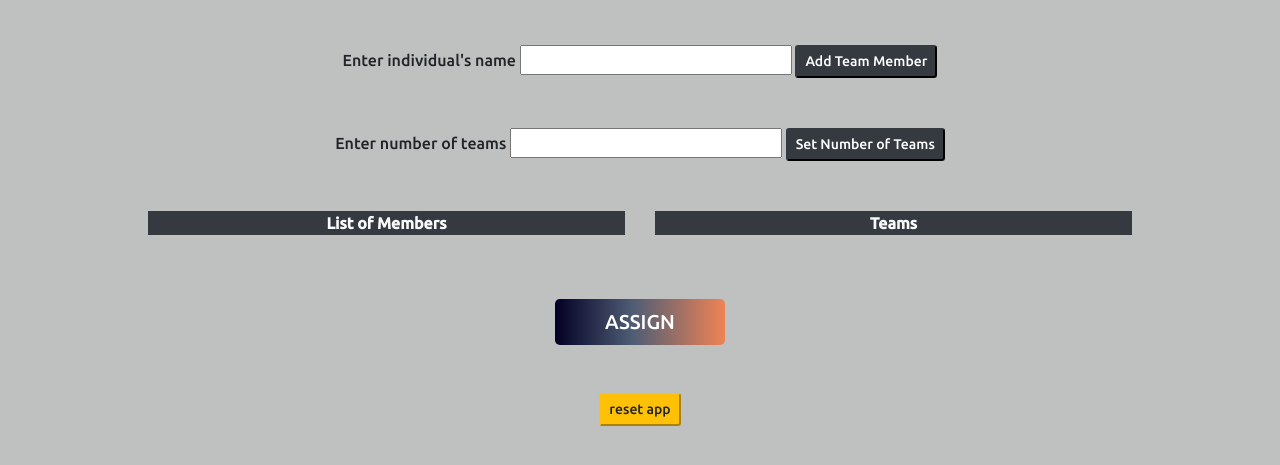
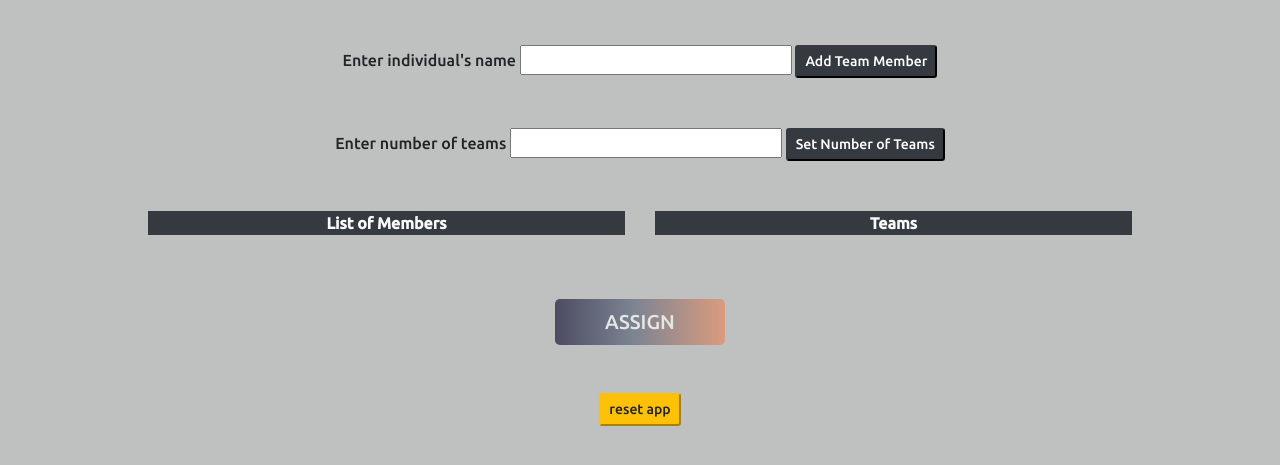
Before and after one commit to martipurull/M2_D4, a plain HTML site: page index.html in a window 1280 px wide. In both pictures the pointer is over the button "ASSIGN". Shown: the part 147-612 px from the top of the page. Drawn offline with nearby package versions, Linux system fonts and the light colour scheme.

Commit message:
another bit of styling on the assign btn

```diff
--- a/styles.css
+++ b/styles.css
@@ -15,3 +15,6 @@
         padding-left: 50px;
         padding-right: 50px;
     }
+    .btn-success:hover {
+        opacity: 0.6;
+    }
```
